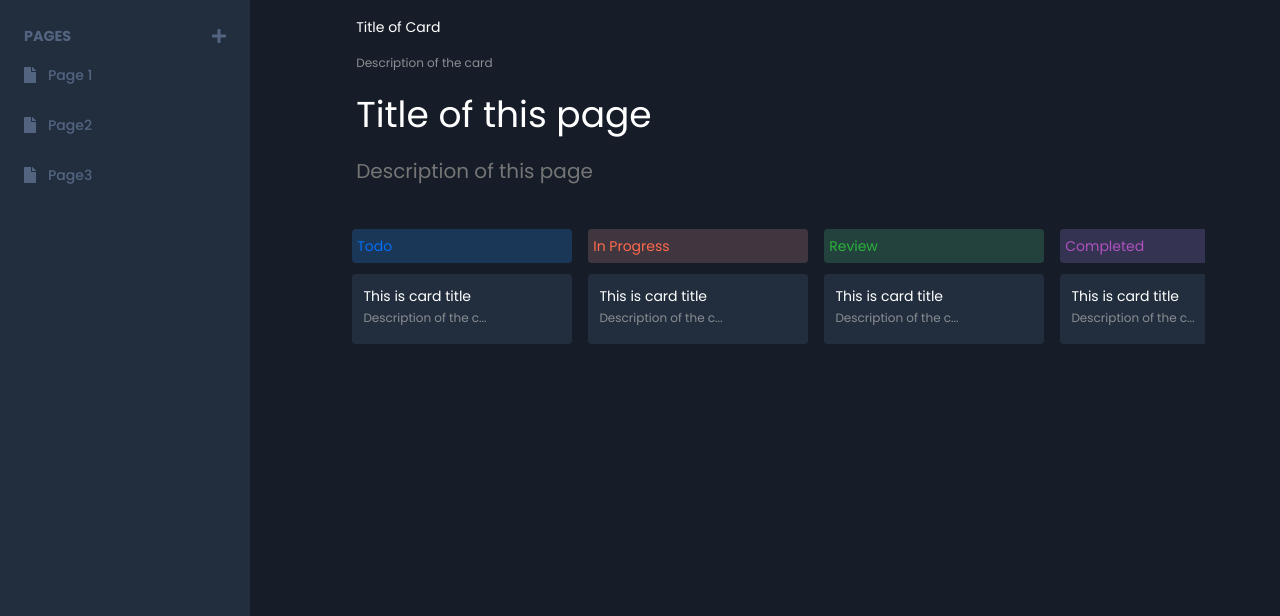
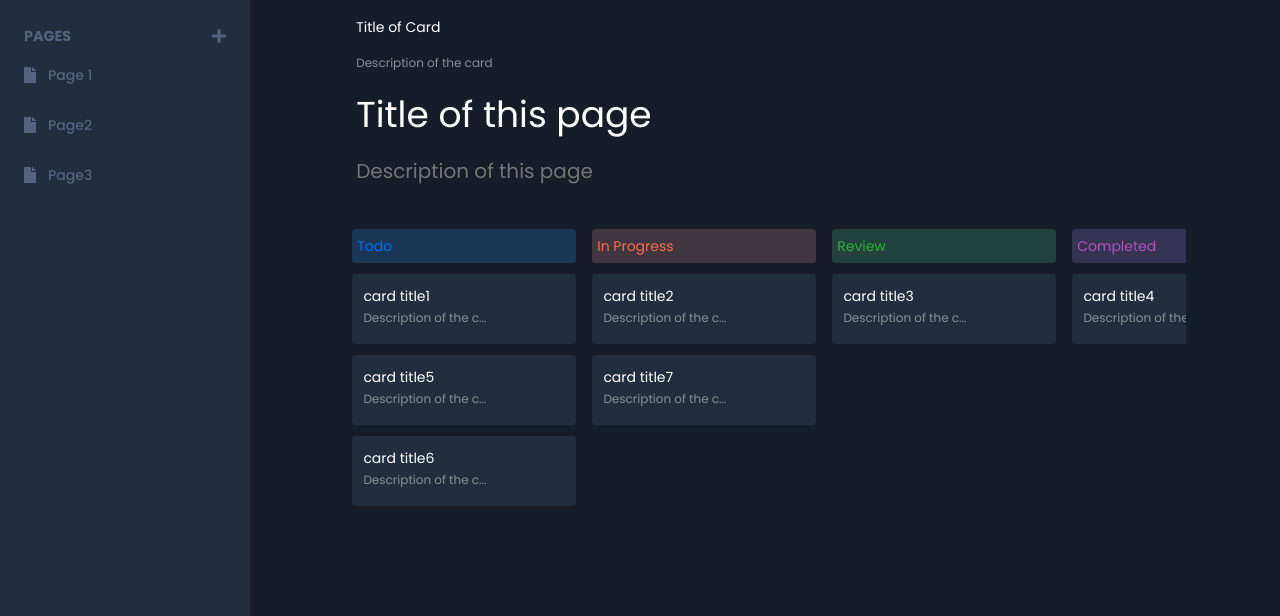
Before and after one commit to riteshsp2000/kanban, a Gatsby site: page /playground in a window 1280 px wide. Shown: the part 184-800 px from the top of the page. Built offline with nearby package versions, Linux system fonts and the light colour scheme; Gatsby itself is replaced by a stand-in of ours.

Commit message:
fix: drag and drop errors

```diff
--- a/src/components/Card.tsx
+++ b/src/components/Card.tsx
@@ -7,6 +7,10 @@ import { Draggable } from 'react-beautiful-dnd';
 // Components
 import { Heading2, Body2 } from '.';
 
+/**
+ * H2 is the title of the note
+ * B2 is a shortened description of the note.
+ */
 const H2 = styled(Heading2)`
   padding: 0px;
   padding-bottom: 2px;
@@ -16,8 +20,12 @@ const B2 = styled(Body2)`
   padding: 0px;
 `;
 
+/**
+ * Parent card box which handles the sizing and
+ * the background of the card
+ */
 const CardContainer = styled.div`
-  width: 220px;
+  width: 100%;
   height: 70px;
   padding: 0.7rem;
   overflow: hidden;
@@ -31,18 +39,26 @@ const CardContainer = styled.div`
   }
 `;
 
+/**
+ * Defines the task structure
+ * TODO: Add it in the global scope
+ */
 interface TaskObject {
   id: string;
   title: string;
   description: string;
 }
 
+/**
+ * Props passed onto the Card component
+ */
 interface CardProps {
   onClick: () => void;
   index: number;
   task: TaskObject;
 }
 
+// TODO: Shift to utilities directory
 const limitString = (str: string, length: number) =>
   str.length > length ? `${str.substring(0, length)}...` : str;
 
--- a/src/components/CardsColumn.tsx
+++ b/src/components/CardsColumn.tsx
@@ -13,6 +13,8 @@ const ColumnContainer = styled.div`
   height: auto;
 
   padding: 0.5rem;
+  width: 240px;
+  min-width: 240px;
 `;
 
 interface ColumnObject {
@@ -36,28 +38,30 @@ interface CardsColumnProps {
 }
 
 const CardsColumn: React.FC<CardsColumnProps> = ({ column, tasks, index }) => {
+  console.log(column);
   return (
     <Draggable draggableId={column.id} index={index}>
       {(provided) => (
-        <ColumnContainer ref={provided.innerRef} {...provided.draggableProps}>
-          <SectionTitle
-            {...provided.dragHandleProps}
-            title={column.title}
-            color1={column.color1}
-            color2={column.color2}
-          />
+        <ColumnContainer
+          ref={provided.innerRef}
+          {...provided.draggableProps}
+          {...provided.dragHandleProps}
+        >
+          <SectionTitle title={column.title} color1={column.color1} color2={column.color2} />
           <Droppable droppableId={column.id} type='task'>
             {(provided, snapshot) => (
               <div
                 style={{
-                  display: 'inline',
-                  background: snapshot.isDraggingOver ? '#d5f3ff' : 'inherit',
+                  flexGrow: 1,
+                  background: snapshot.isDraggingOver ? 'rgba(34, 46, 62, 0.4)' : 'inherit',
+                  minHeight: '100px',
+                  borderRadius: '5px',
                 }}
                 ref={provided.innerRef}
                 {...provided.droppableProps}
               >
                 {tasks.map((task, index) => (
-                  <Card onClick={() => {}} task={task} index={index} />
+                  <Card onClick={() => {}} key={task.id} task={task} index={index} />
                 ))}
                 {provided.placeholder}
               </div>
--- a/src/pages/playground.tsx
+++ b/src/pages/playground.tsx
@@ -2,11 +2,8 @@ import React, { useState } from 'react';
 
 // Library
 import { DragDropContext, Droppable } from 'react-beautiful-dnd';
+import { resetServerContext } from 'react-beautiful-dnd';
 import styled from 'styled-components';
-
-const Container = styled.div`
-  display: flex;
-`;
 
 import {
   Heading1,
@@ -19,12 +16,26 @@ import {
   PageLayout,
 } from '../components';
 
+resetServerContext();
+
+const Container = styled.div`
+  display: flex;
+`;
+
+const NotesContainer = styled.div`
+  width: auto;
+  overflow-x: scroll;
+`;
+
 const initialData = {
   tasks: {
-    'task-1': { id: 'task-1', title: 'This is card title', description: 'Description of the card' },
-    'task-2': { id: 'task-2', title: 'This is card title', description: 'Description of the card' },
-    'task-3': { id: 'task-3', title: 'This is card title', description: 'Description of the card' },
-    'task-4': { id: 'task-4', title: 'This is card title', description: 'Description of the card' },
+    'task-1': { id: 'task-1', title: 'card title1', description: 'Description of the card' },
+    'task-2': { id: 'task-2', title: 'card title2', description: 'Description of the card' },
+    'task-3': { id: 'task-3', title: 'card title3', description: 'Description of the card' },
+    'task-4': { id: 'task-4', title: 'card title4', description: 'Description of the card' },
+    'task-5': { id: 'task-5', title: 'card title5', description: 'Description of the card' },
+    'task-6': { id: 'task-6', title: 'card title6', description: 'Description of the card' },
+    'task-7': { id: 'task-7', title: 'card title7', description: 'Description of the card' },
   },
   columns: {
     'column-1': {
@@ -32,14 +43,14 @@ const initialData = {
       color1: 'var(--color-one-light)',
       color2: 'var(--color-one-dark)',
       title: 'Todo',
-      taskIds: ['task-1'],
+      taskIds: ['task-1', 'task-5', 'task-6'],
     },
     'column-2': {
       id: 'column-2',
       color1: 'var(--color-two-light)',
       color2: 'var(--color-two-dark)',
       title: 'In Progress',
-      taskIds: ['task-2'],
+      taskIds: ['task-2', 'task-7'],
     },
     'column-3': {
       id: 'column-3',
@@ -163,6 +174,7 @@ const IndexPage = () => {
         spellCheck={false}
       />
 
+      <NotesContainer>
         <DragDropContext onDragEnd={onDragEnd}>
           <Droppable droppableId='all-columns' direction='horizontal' type='column'>
             {(provided) => (
@@ -171,12 +183,15 @@ const IndexPage = () => {
                   const column = data.columns[id];
                   const tasks = column.taskIds.map((taskId: string) => data.tasks[taskId]);
 
-                return <CardsColumn key={column.id} column={column} tasks={tasks} index={index} />;
+                  return (
+                    <CardsColumn key={column.id} column={column} tasks={tasks} index={index} />
+                  );
                 })}
               </Container>
             )}
           </Droppable>
         </DragDropContext>
+      </NotesContainer>
     </PageLayout>
   );
 };
```
Lines whose indentation alone changed are shown as unchanged.
